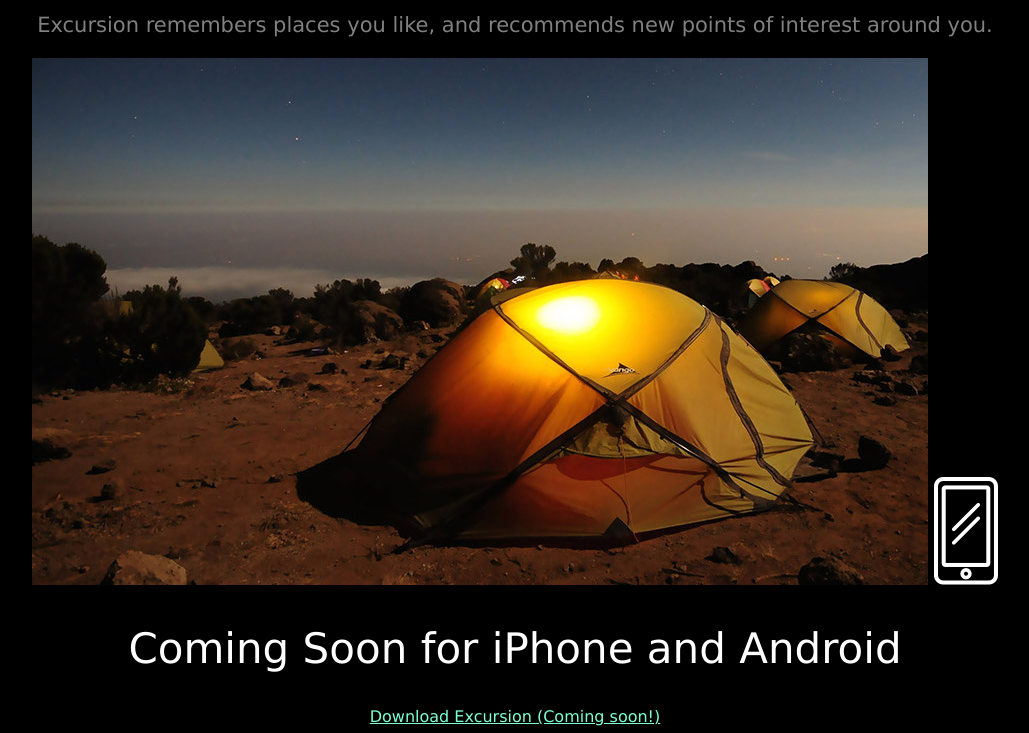
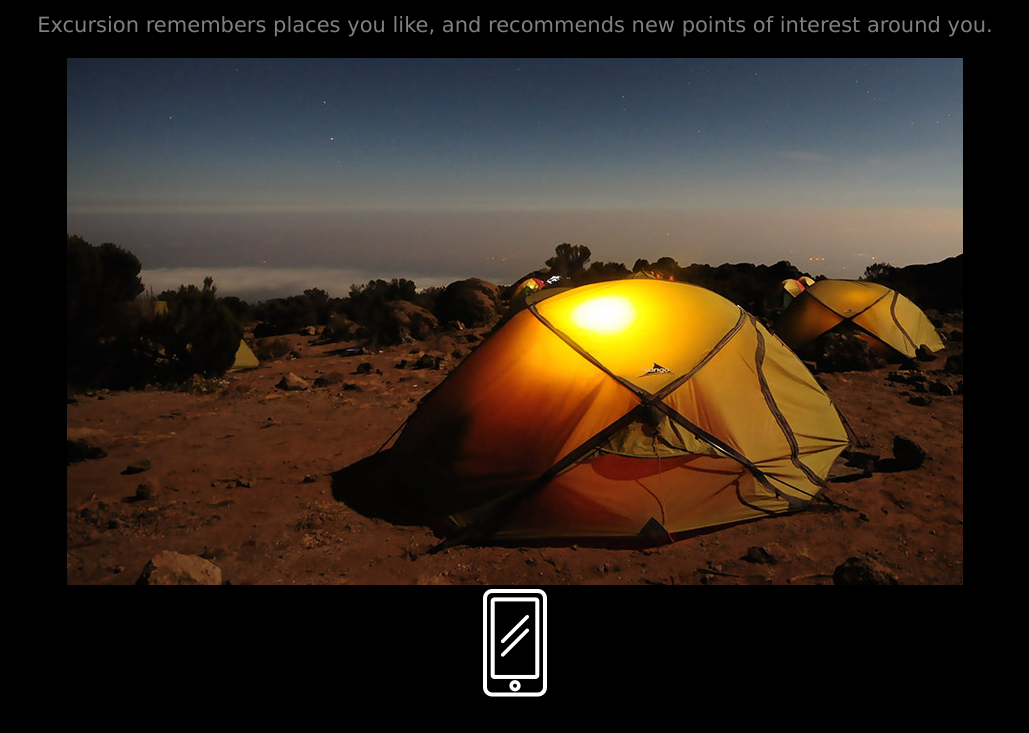
Before and after one commit to alaina13/excursion, a plain HTML site: page index.html in a window 1280 px wide. Shown: the part 404-1137 px from the top of the page, without its empty margins (125-1154 px from the left). Drawn offline with Linux system fonts and the light colour scheme.

Commit message:
Add divs around photo and phone icon

```diff
--- a/index.html
+++ b/index.html
@@ -15,8 +15,12 @@
     </div>
     <h2>Your personal travel guide</h2>
     <p>Excursion remembers places you like, and recommends new points of interest around you.</p>
-    <img src="resources/camp.jpg">
-    <img src="resources/phone.png">
+    <div id="campimg">
+      <img src="resources/camp.jpg">
+    </div>
+    <div id="phone">
+      <img src="resources/phone.png">
+    </div>
     <h2>Coming Soon for iPhone and Android</h2>
     <a href="#">Download Excursion (Coming soon!)</a>
     <div id="footer">
```
